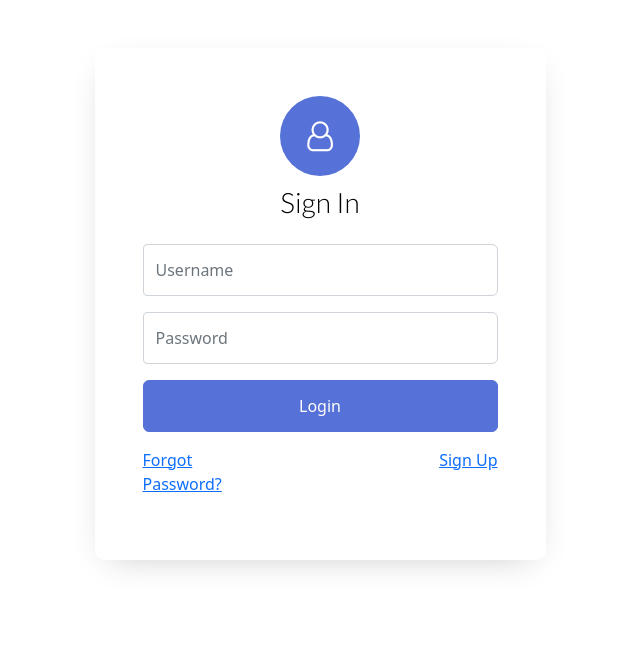
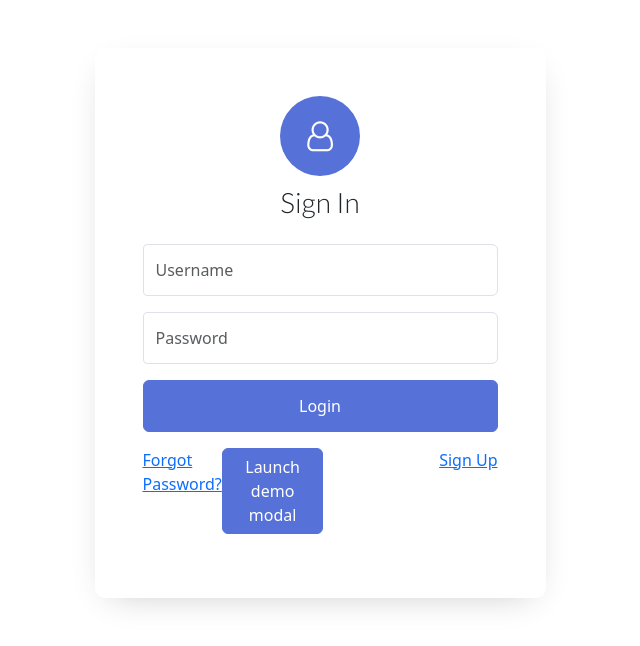
Before and after one commit to SADHKim/notice-alarm-server, a Flask app: page /profile/login in a window 1280 px wide. Shown: the top 646 px of the page, without its empty margins (320-960 px from the left). Run offline with Flask 3, Linux system fonts and the light colour scheme; some libraries are stand-ins or nearby versions.

Commit message:
test: toggle tab test

```diff
--- a/app/templates/index.html
+++ b/app/templates/index.html
@@ -11,12 +11,8 @@
 		<link rel="stylesheet" href="../static/css/style.css">
 
 		<!-- Bootstrap CDN -->
-		<script src="https://cdn.jsdelivr.net/npm/bootstrap@5.2.3/dist/js/bootstrap.min.js" integrity="sha384-cuYeSxntonz0PPNlHhBs68uyIAVpIIOZZ5JqeqvYYIcEL727kskC66kF92t6Xl2V" crossorigin="anonymous"></script>
-		<script src="https://cdn.jsdelivr.net/npm/bootstrap@5.2.3/dist/js/bootstrap.bundle.min.js" integrity="sha384-kenU1KFdBIe4zVF0s0G1M5b4hcpxyD9F7jL+jjXkk+Q2h455rYXK/7HAuoJl+0I4" crossorigin="anonymous"></script>
-		<link rel="stylesheet" href="https://cdn.jsdelivr.net/npm/bootstrap@5.2.3/dist/css/bootstrap.min.css" integrity="sha384-rbsA2VBKQhggwzxH7pPCaAqO46MgnOM80zW1RWuH61DGLwZJEdK2Kadq2F9CUG65" crossorigin="anonymous">
-
-		<script src="https://cdn.jsdelivr.net/npm/@popperjs/core@2.11.7/dist/umd/popper.min.js" integrity="sha384-zYPOMqeu1DAVkHiLqWBUTcbYfZ8osu1Nd6Z89ify25QV9guujx43ITvfi12/QExE" crossorigin="anonymous"></script>
-		<script src="https://cdn.jsdelivr.net/npm/bootstrap@5.3.0-alpha3/dist/js/bootstrap.min.js" integrity="sha384-Y4oOpwW3duJdCWv5ly8SCFYWqFDsfob/3GkgExXKV4idmbt98QcxXYs9UoXAB7BZ" crossorigin="anonymous"></script>
+		<link rel="stylesheet" href="https://cdn.jsdelivr.net/npm/bootstrap@5.3.0-alpha3/dist/css/bootstrap.min.css">
+		<script src="https://cdn.jsdelivr.net/npm/bootstrap@5.3.0-alpha3/dist/js/bootstrap.bundle.min.js" integrity="sha384-ENjdO4Dr2bkBIFxQpeoTz1HIcje39Wm4jDKdf19U8gI4ddQ3GYNS7NTKfAdVQSZe" crossorigin="anonymous"></script>
 
 		<script rel="javascript/text" src="../static/js/login_functions.js"></script>
 		<title>Notice Alarm</title>
@@ -87,6 +83,30 @@
 										</div>
 									</div>
 
+									<!-- Button trigger modal -->
+									<button type="button" class="btn btn-primary" data-bs-toggle="modal" data-bs-target="#exampleModal">
+										Launch demo modal
+									</button>
+
+									<!-- Modal -->
+									<div class="modal fade" id="exampleModal" tabindex="-1" aria-labelledby="exampleModalLabel" aria-hidden="true">
+										<div class="modal-dialog">
+											<div class="modal-content">
+												<div class="modal-header">
+													<h1 class="modal-title fs-5" id="exampleModalLabel">Modal title</h1>
+													<button type="button" class="btn-close" data-bs-dismiss="modal" aria-label="Close"></button>
+												</div>
+												<div class="modal-body">
+													...
+												</div>
+												<div class="modal-footer">
+													<button type="button" class="btn btn-secondary" data-bs-dismiss="modal">Close</button>
+													<button type="button" class="btn btn-primary">Save changes</button>
+												</div>
+											</div>
+										</div>
+									</div>
+
 									<div class="w-100 text-right">
 										<a href="/register">Sign Up</a>
 									</div>
```
